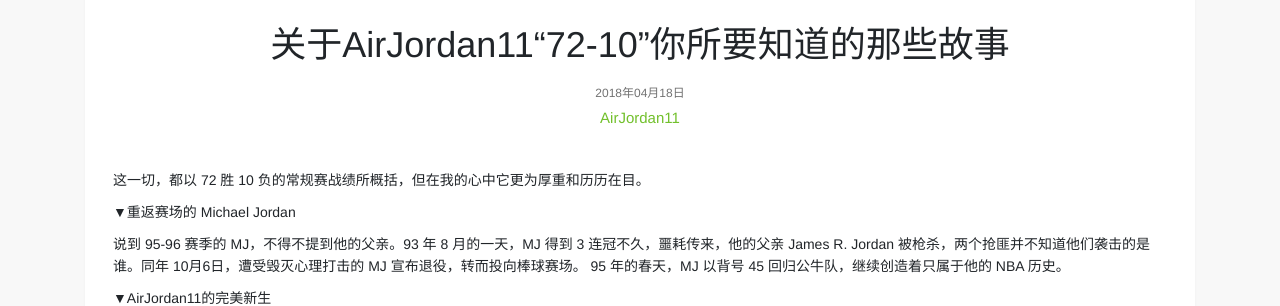
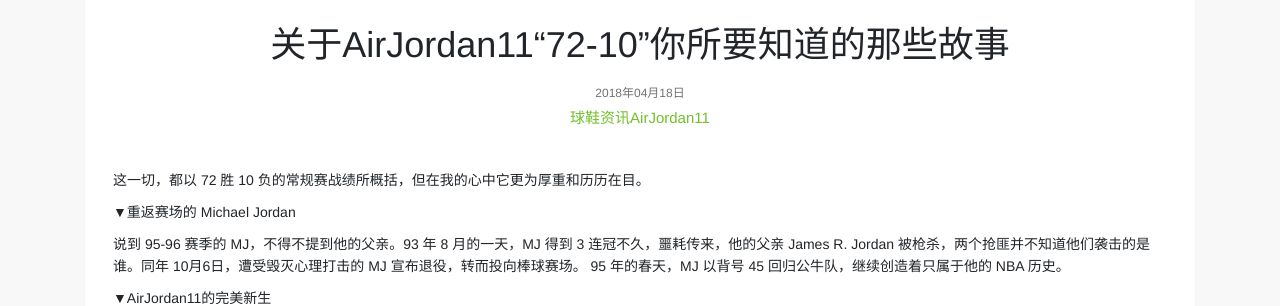
Before and after one commit to darkleef/darkleef.github.io, a Jekyll site: the page built from ueo/_posts/2018-04-18-web-read-skill.html, in a window 1280 px wide. Shown: the part 236-542 px from the top of the page. Built offline with Jekyll 4.4.1, drawn with Linux system fonts in a browser that asks for light colours; comment, search, counter and statistics services are not loaded.

Commit message:
Update 2018-04-18-web-read-skill.html

```diff
--- a/ueo/_posts/2018-04-18-web-read-skill.html
+++ b/ueo/_posts/2018-04-18-web-read-skill.html
@@ -4,7 +4,7 @@
 type-en: ueo
 image: web-read-skill
 title: 关于AirJordan11“72-10”你所要知道的那些故事
-keywords: AirJordan11
+keywords: 球鞋资讯AirJordan11
 description: Air Jordan 11 “72-10” 不仅仅是 11 代鞋型的全新打扮，它让我想起的，是 1995-1996 年浴火重生的 Michael Jordan 和芝加哥公牛队。
 ---
 <p>这一切，都以 72 胜 10 负的常规赛战绩所概括，但在我的心中它更为厚重和历历在目。</p>
```
